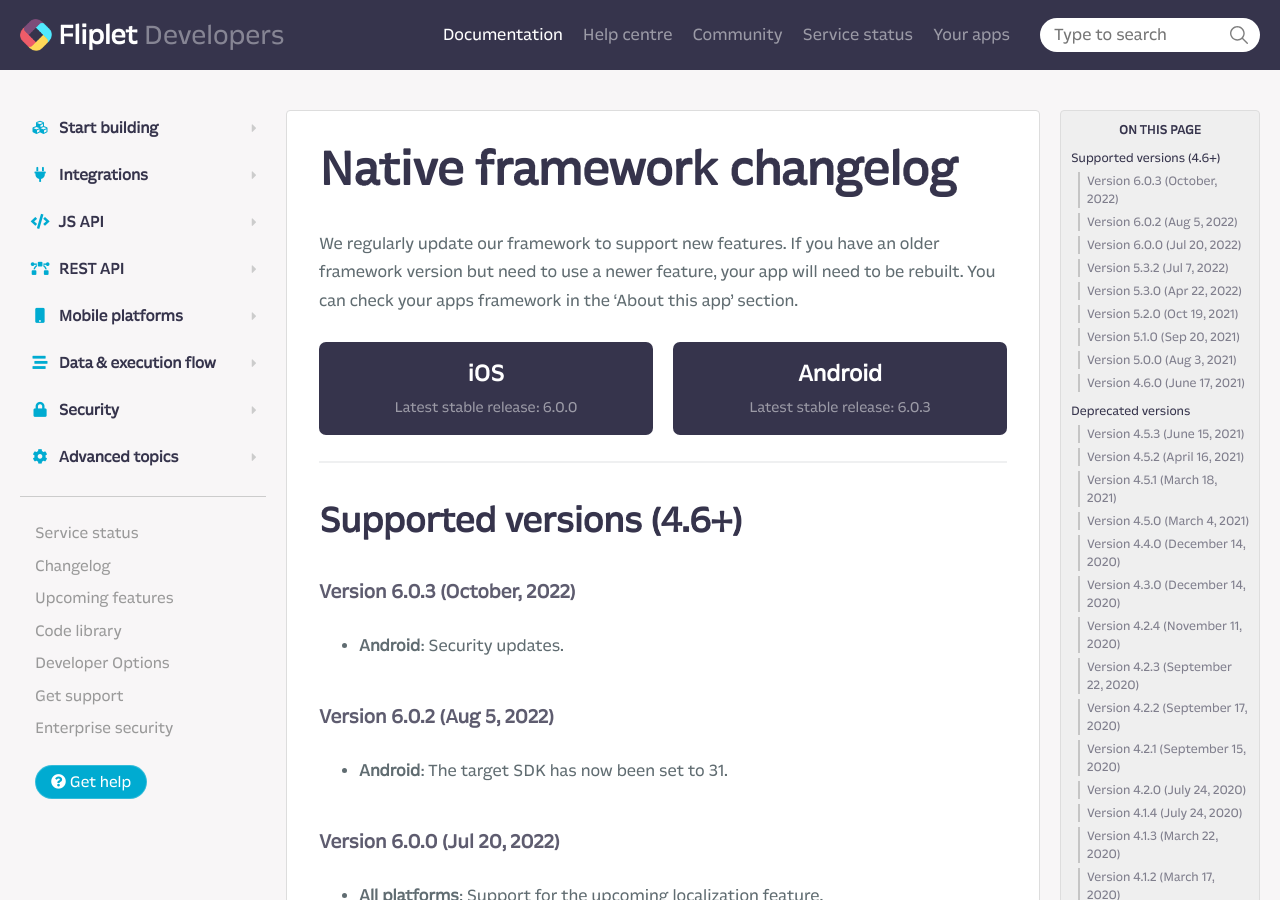
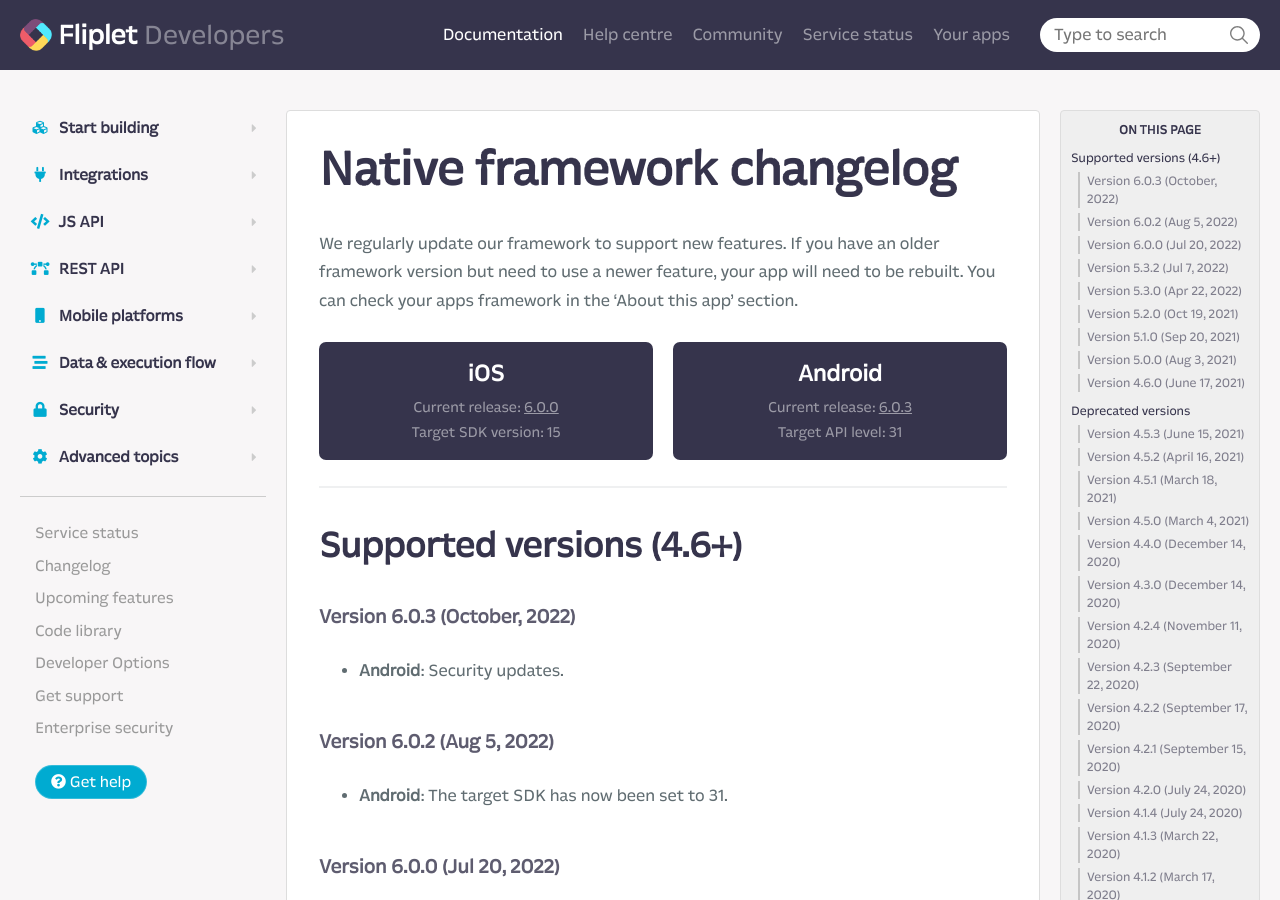
Before and after one commit to Fliplet/fliplet-cli, a Jekyll site: the page built from docs/Native-framework-changelog.md, in a window 1280 px wide and 900 px high. Built offline with Jekyll 4.4.1, drawn with Linux system fonts in a browser that asks for light colours; nearby versions of some CDN libraries; our own code applies the rules of GitHub Pages for plain Markdown files; library files that are not in the unit come from our copies; comment, search, counter and statistics services are not loaded; a style sheet for code colours, icons or effects is not loaded.

Commit message:
docs update

```diff
--- a/docs/Native-framework-changelog.md
+++ b/docs/Native-framework-changelog.md
@@ -7,13 +7,15 @@
   <div class="bl two">
     <div>
       <h4>iOS</h4>
-      <p>Latest stable release: 6.0.0</p>
+      <p>Current release: <u>6.0.0</u></p>
+      <p>Target SDK version: 15</p>
     </div>
   </div>
   <div class="bl two">
     <div>
       <h4>Android</h4>
-      <p>Latest stable release: 6.0.3</p>
+      <p>Current release: <u>6.0.3</u></p>
+      <p>Target API level: 31</p>
     </div>
   </div>
 </section>
```
